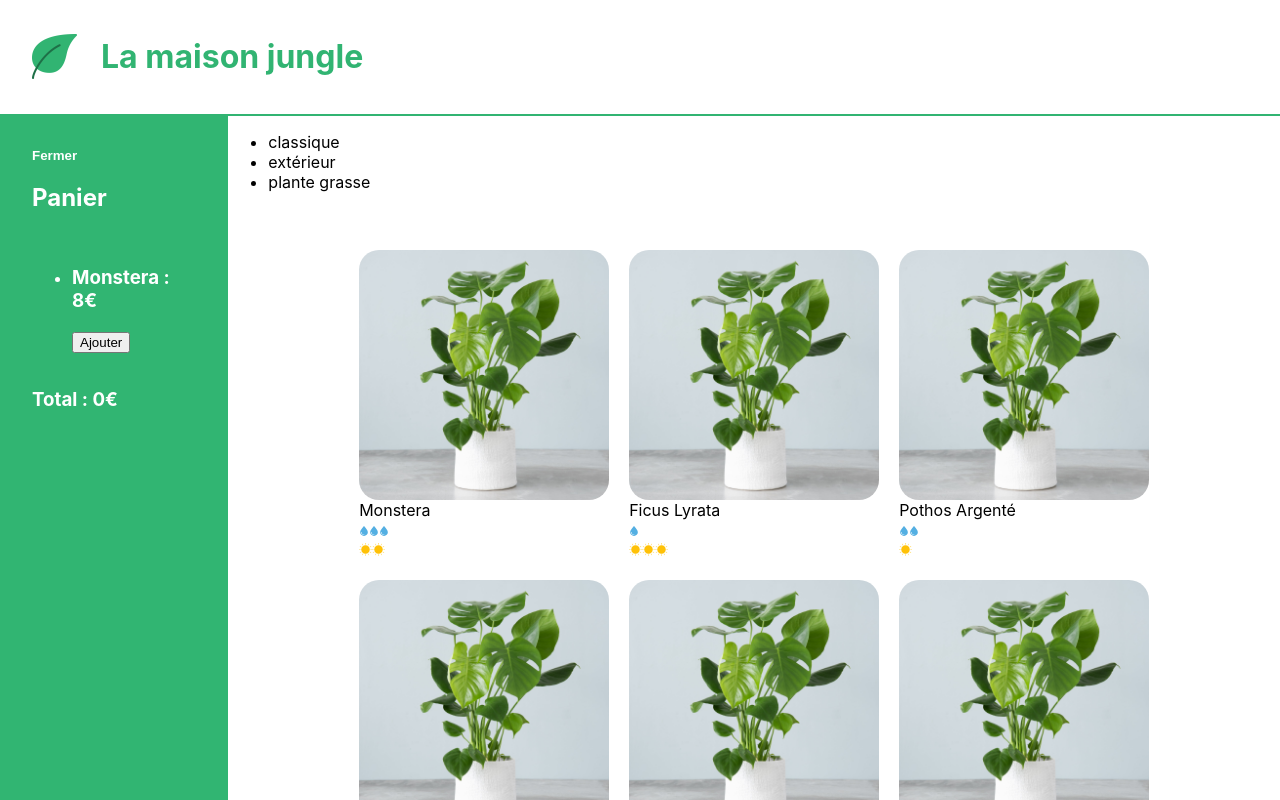
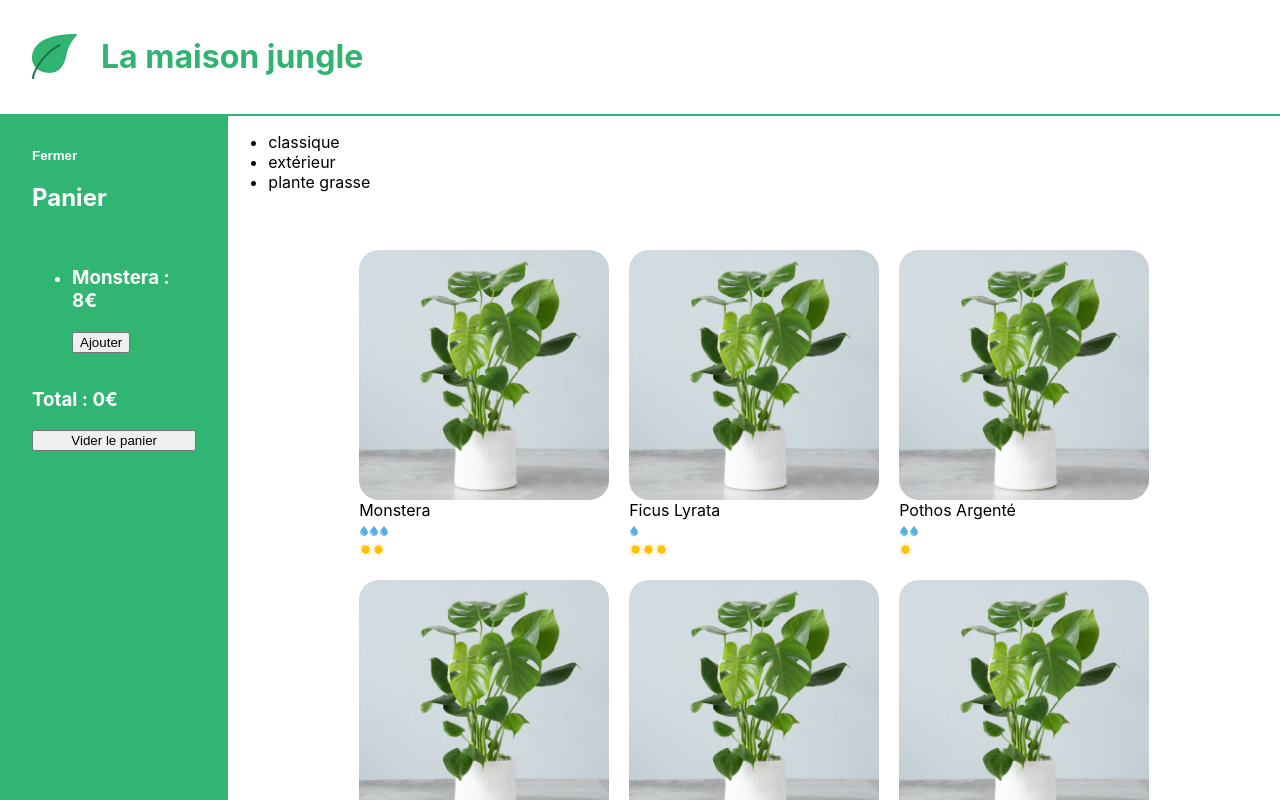
Before and after one commit to bastien-pruvost/first-react-app, a React (Create React App) app: page / in a window 1280 px wide. Both pictures are taken after a click on the button "Ouvrir le panier". Shown: the top 800 px of the page. Built offline with nearby package versions, Linux system fonts and the light colour scheme.

Commit message:
Add button to clear the cart

```diff
--- a/src/components/Cart.jsx
+++ b/src/components/Cart.jsx
@@ -22,6 +22,7 @@
         </li>
       </ul>
       <h3>Total : {monsteraPrice * cart}€</h3>
+      <button onClick={() => updateCart(0)}>Vider le panier</button>
     </div>
   ) : (
     <div className='lmj-cart-closed'>
```
